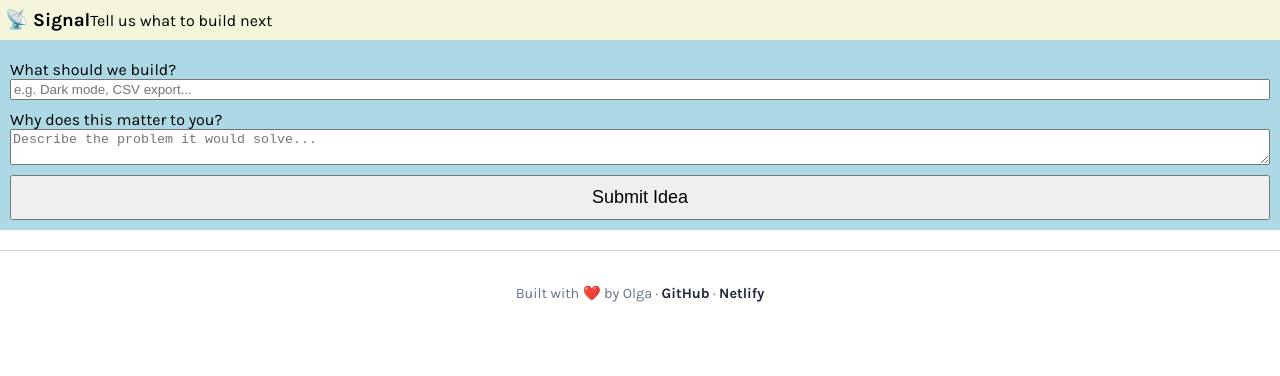
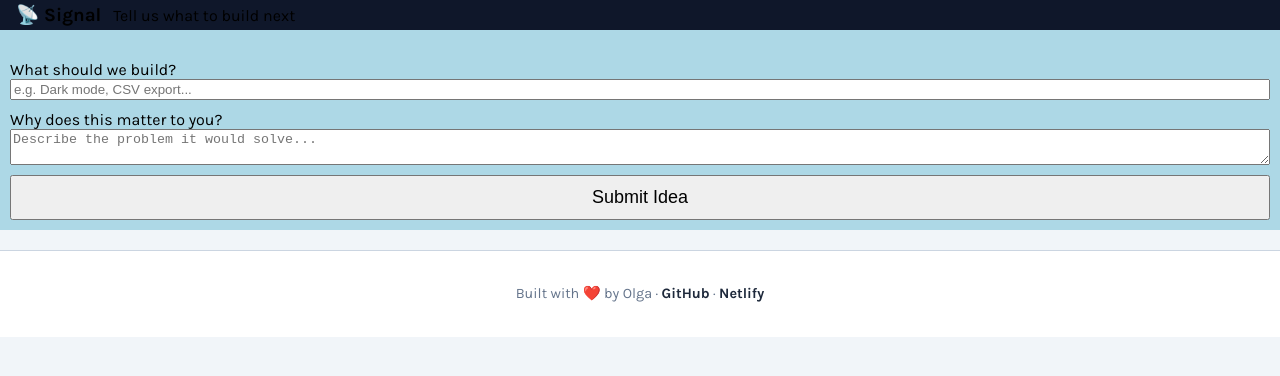
Before and after one commit to SheillaO/Signal, a website built with Vite: page index.html in a window 1280 px wide. Built offline with nearby package versions, Linux system fonts and the light colour scheme; no server answers.

Commit message:
Update index.css

```diff
--- a/index.css
+++ b/index.css
@@ -2,16 +2,19 @@ body {
     font-family: 'Karla', sans-serif;
     margin: 0;
     padding: 0;
+    background-color: #f1f5f9;
 }
 
 nav {
-    background-color: beige;
-    padding: 5px;
+    background-color: #0f172a;
+    padding: 5px 16px;
     height: 30px;
     display: flex;
     align-items: center;
     position: fixed;
     width: 100%;
+    gap: 12px;
+    box-sizing: border-box;
 }
 
 nav > h3 {
```
